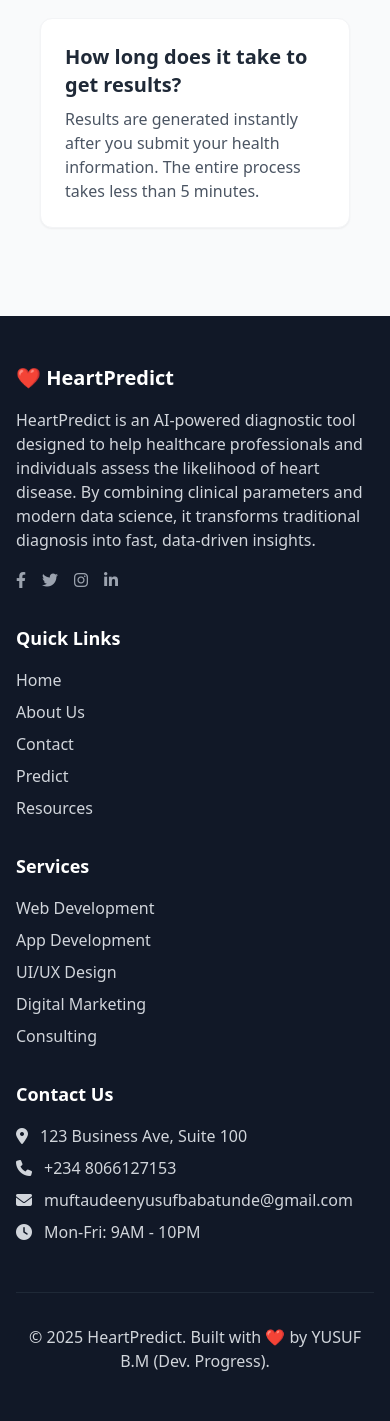
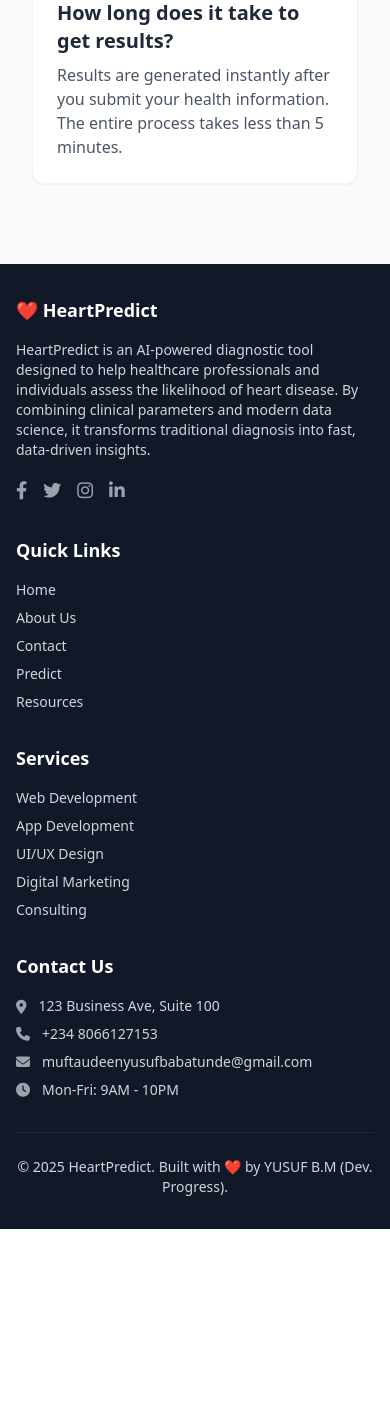
Before and after one commit to Miftau/Heart-Disease-Predictor-Devtown, a Flask app: page /contact in a window 390 px wide; the page is wider, and only the part inside the window is pictured. Shown: the part 3071-4492 px from the top of that part. After the commit the page ends 4300 px from the top of that part, so only its background shows below. Run offline with Flask 3, Linux system fonts and the light colour scheme; parts of the project's set-up code (start-up, migrations or seed data) failed here and were passed over; some libraries are stand-ins or nearby versions.

Commit message:
mobile responsiveness handled

```diff
--- a/templates/base.html
+++ b/templates/base.html
@@ -3,52 +3,63 @@
 <head>
   <meta charset="UTF-8">
   <title>{{ title or "Heart Disease Predictor" }}</title>
+  <meta name="viewport" content="width=device-width, initial-scale=1.0">
   <script src="https://cdn.tailwindcss.com"></script>
-  <link rel="stylesheet" href="https://cdnjs.cloudflare.com/ajax/libs/font-awesome/6.4.0/css/all.min.css ">
+  <link rel="stylesheet" href="https://cdnjs.cloudflare.com/ajax/libs/font-awesome/6.4.0/css/all.min.css">
   <link rel="icon" href="https://cdn-icons-png.flaticon.com/512/2966/2966488.png">
-
 </head>
 <body class="bg-gray-50 text-gray-800 min-h-screen flex flex-col">
   <!-- Navbar -->
   <nav class="bg-white shadow-md py-4 sticky top-0 z-50">
-    <div class="container mx-auto flex justify-between items-center px-6">
-        <a href="/" class="text-5xl font-bold text-red-500 flex items-center">
+    <div class="container mx-auto flex flex-wrap justify-between items-center px-4 sm:px-6">
+      <a href="/" class="text-3xl sm:text-5xl font-bold text-red-500 flex items-center">
         <span class="mr-2">❤️</span>
         HeartPredict
       </a>
-        <ul class="flex space-x-6 text-gray-700">
-        <li><a href="/" class="hover:text-red-500 text-xl transition-colors duration-300">Home</a></li>
-        <li><a href="/about" class="hover:text-red-500 text-xl transition-colors duration-300">About</a></li>
-        <li><a href="/contact" class="hover:text-red-500 text-xl transition-colors duration-300">Contact</a></li>
-        <li><a href="/resources" class="hover:text-red-500 text-xl transition-colors duration-300">Resources</a></li>
-        <li><a href="/form" class="bg-red-500 text-white px-4 py-2 rounded-md hover:bg-red-600 transition-colors duration-300 text-2xl">Predict</a></li>
+
+      <!-- Mobile menu button -->
+      <button class="sm:hidden text-gray-700 focus:outline-none" type="button"
+              aria-label="Toggle menu" id="menu-btn">
+        <i class="fas fa-bars text-2xl"></i>
+      </button>
+
+      <!-- Nav links -->
+      <ul class="hidden sm:flex flex-col sm:flex-row sm:space-x-6 w-full sm:w-auto mt-4 sm:mt-0
+                 space-y-4 sm:space-y-0 text-gray-700" id="nav-menu">
+        <li><a href="/" class="block hover:text-red-500 text-lg sm:text-xl transition-colors duration-300">Home</a></li>
+        <li><a href="/about" class="block hover:text-red-500 text-lg sm:text-xl transition-colors duration-300">About</a></li>
+        <li><a href="/contact" class="block hover:text-red-500 text-lg sm:text-xl transition-colors duration-300">Contact</a></li>
+        <li><a href="/resources" class="block hover:text-red-500 text-lg sm:text-xl transition-colors duration-300">Resources</a></li>
+        <li><a href="/form" class="block bg-red-500 text-white px-4 py-2 rounded-md hover:bg-red-600
+                 transition-colors duration-300 text-lg sm:text-2xl text-center">Predict</a></li>
       </ul>
     </div>
   </nav>
-  <main class="flex-1 container mx-auto p-6">
+
+  <main class="flex-1 container mx-auto p-4 sm:p-6">
     {% block content %}{% endblock %}
   </main>
 
   <footer class="bg-gray-900 text-gray-300">
-  <div class="container mx-auto px-4 py-12">
-    <div class="grid grid-cols-1 md:grid-cols-2 lg:grid-cols-4 gap-8">
+    <div class="container mx-auto px-4 py-8 sm:py-12">
+      <div class="grid grid-cols-1 sm:grid-cols-2 lg:grid-cols-4 gap-8">
         <!-- Column 1 -->
         <div class="footer-col">
-        <h3 class="text-xl font-bold text-white mb-4">❤️ HeartPredict</h3>
-        <p class="mb-4">
+          <h3 class="text-lg sm:text-xl font-bold text-white mb-4">❤️ HeartPredict</h3>
+          <p class="mb-4 text-sm sm:text-base">
             HeartPredict is an AI-powered diagnostic tool designed to help healthcare professionals and individuals assess the likelihood of heart disease. By combining clinical parameters and modern data science, it transforms traditional diagnosis into fast, data-driven insights.
           </p>
           <div class="flex space-x-4">
-          <a href="#" class="text-gray-400 hover:text-white transition">
+            <a href="#" class="text-gray-400 hover:text-white transition text-lg">
               <i class="fab fa-facebook-f"></i>
             </a>
-          <a href="#" class="text-gray-400 hover:text-white transition">
+            <a href="#" class="text-gray-400 hover:text-white transition text-lg">
               <i class="fab fa-twitter"></i>
             </a>
-          <a href="#" class="text-gray-400 hover:text-white transition">
+            <a href="#" class="text-gray-400 hover:text-white transition text-lg">
               <i class="fab fa-instagram"></i>
             </a>
-          <a href="#" class="text-gray-400 hover:text-white transition">
+            <a href="#" class="text-gray-400 hover:text-white transition text-lg">
               <i class="fab fa-linkedin-in"></i>
             </a>
           </div>
@@ -57,7 +68,7 @@
         <!-- Column 2 -->
         <div class="footer-col">
           <h3 class="text-lg font-semibold text-white mb-4">Quick Links</h3>
-        <ul class="space-y-2">
+          <ul class="space-y-2 text-sm sm:text-base">
             <li><a href="/" class="hover:text-white transition">Home</a></li>
             <li><a href="/about" class="hover:text-white transition">About Us</a></li>
             <li><a href="/contact" class="hover:text-white transition">Contact</a></li>
@@ -69,7 +80,7 @@
         <!-- Column 3 -->
         <div class="footer-col">
           <h3 class="text-lg font-semibold text-white mb-4">Services</h3>
-        <ul class="space-y-2">
+          <ul class="space-y-2 text-sm sm:text-base">
             <li><a href="#" class="hover:text-white transition">Web Development</a></li>
             <li><a href="#" class="hover:text-white transition">App Development</a></li>
             <li><a href="#" class="hover:text-white transition">UI/UX Design</a></li>
@@ -81,25 +92,25 @@
         <!-- Column 4 -->
         <div class="footer-col">
           <h3 class="text-lg font-semibold text-white mb-4">Contact Us</h3>
-        <ul class="space-y-2">
+          <ul class="space-y-2 text-sm sm:text-base">
             <li class="flex items-start">
-            <i class="fas fa-map-marker-alt mt-1 mr-3"></i>
+              <i class="fas fa-map-marker-alt mt-1 mr-3 text-gray-400"></i>
               <span>123 Business Ave, Suite 100</span>
             </li>
             <li class="flex items-center">
-            <i class="fas fa-phone mr-3"></i>
+              <i class="fas fa-phone mr-3 text-gray-400"></i>
               <span>
                 <a href="tel:+2348066127153" class="hover:text-white transition">+234 8066127153</a>
               </span>
             </li>
             <li class="flex items-center">
-            <i class="fas fa-envelope mr-3"></i>
+              <i class="fas fa-envelope mr-3 text-gray-400"></i>
               <span>
-                <a href="mailto:muftaudeenyusufbabatunde@gmail.com" class="hover:text-white transition">muftaudeenyusufbabatunde@gmail.com</a>
+                <a href="mailto:muftaudeenyusufbabatunde@gmail.com" class="hover:text-white transition break-all">muftaudeenyusufbabatunde@gmail.com</a>
               </span>
             </li>
             <li class="flex items-center">
-            <i class="fas fa-clock mr-3"></i>
+              <i class="fas fa-clock mr-3 text-gray-400"></i>
               <span>Mon-Fri: 9AM - 10PM</span>
             </li>
           </ul>
@@ -107,11 +118,22 @@
       </div>
 
       <!-- Copyright -->
-    <div class="border-t border-gray-800 mt-12 pt-8 text-center">
+      <div class="border-t border-gray-800 mt-8 sm:mt-12 pt-6 sm:pt-8 text-center text-sm">
         <p>&copy; 2025 HeartPredict. Built with ❤️ by YUSUF B.M (Dev. Progress).</p>
       </div>
     </div>
   </footer>
 
+  <!-- Simple mobile menu toggle (pure Tailwind + tiny JS) -->
+  <script>
+    const btn = document.getElementById('menu-btn');
+    const menu = document.getElementById('nav-menu');
+
+    btn.addEventListener('click', () => {
+      menu.classList.toggle('hidden');
+      btn.querySelector('i').classList.toggle('fa-bars');
+      btn.querySelector('i').classList.toggle('fa-times');
+    });
+  </script>
 </body>
 </html>
```
Lines whose indentation alone changed are shown as unchanged.
